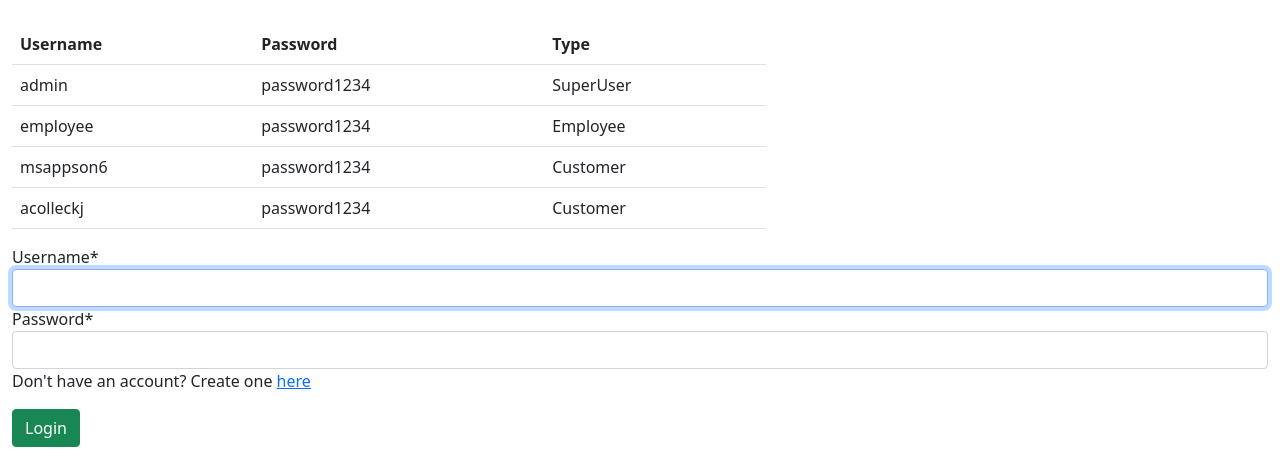
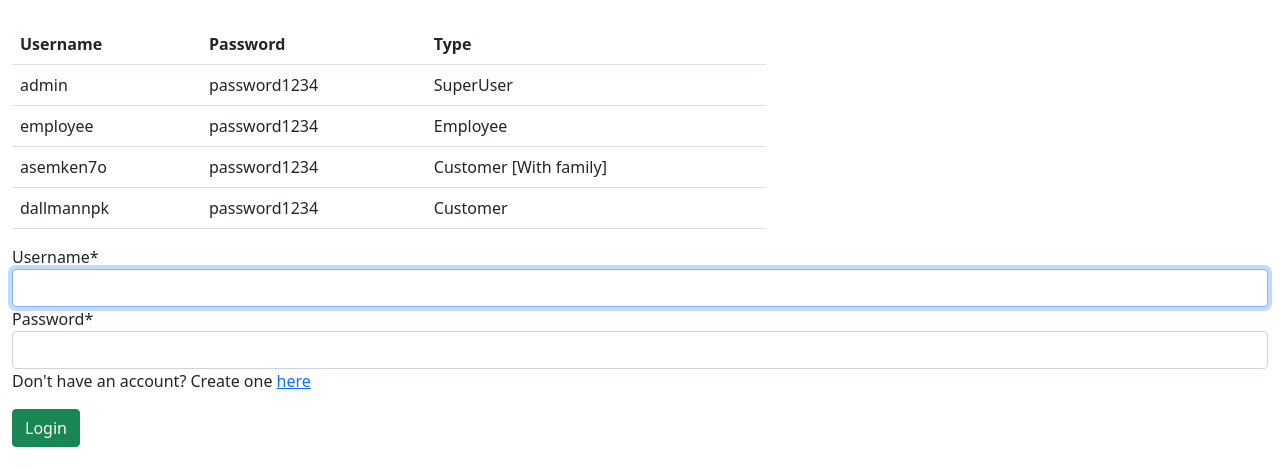
Before and after one commit to diaz-michael/btm419-W22, a Django app: page /login/ in a window 1280 px wide. Shown: the part 56-525 px from the top of the page. Run offline with Django 4.2, Linux system fonts and the light colour scheme; some libraries are stand-ins or nearby versions.

Commit message:
cust changes

```diff
--- a/background/templates/registration/login.html
+++ b/background/templates/registration/login.html
@@ -24,12 +24,12 @@ Login Here
             <td>Employee</td>
         </tr>
         <tr>
-            <td>msappson6</td>
+            <td>asemken7o</td>
             <td>password1234</td>
-            <td>Customer</td>
+            <td>Customer [With family]</td>
         </tr>
         <tr>
-            <td>acolleckj</td>
+            <td>dallmannpk</td>
             <td>password1234</td>
             <td>Customer</td>
         </tr>
```
